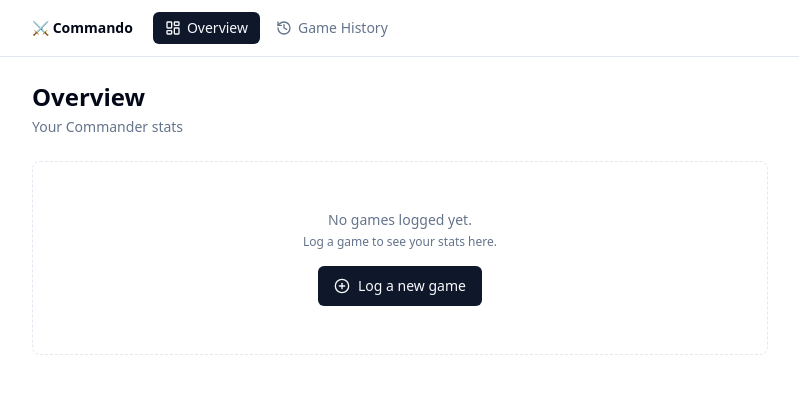
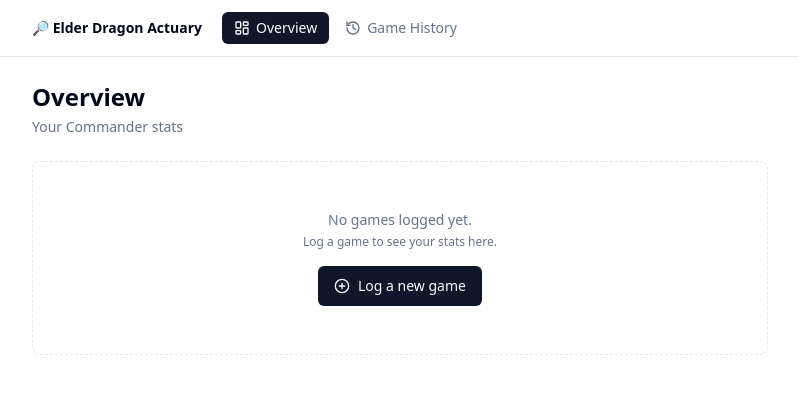
Before and after one commit to aayushpi/elderdragonactuary, a React (Vite) app: page / in a window 1280 px wide. Shown: the top 394 px of the page, without its empty margins (240-1039 px from the left). Built offline with nearby package versions, Linux system fonts and the light colour scheme.

Commit message:
Update Nav.tsx

```diff
--- a/src/components/Nav.tsx
+++ b/src/components/Nav.tsx
@@ -17,7 +17,7 @@ export function Nav({ currentView, onNavigate }: NavProps) {
     <nav className="sticky top-0 z-50 bg-background border-b border-border">
       <div className="container mx-auto max-w-3xl px-4">
         <div className="flex items-center h-14 gap-1">
-          <span className="font-bold text-sm mr-4 shrink-0">⚔️ Commando</span>
+          <span className="font-bold text-sm mr-4 shrink-0">🔎 Elder Dragon Actuary</span>
           {NAV_ITEMS.map(({ view, label, Icon }) => (
             <button
               key={view}
```
